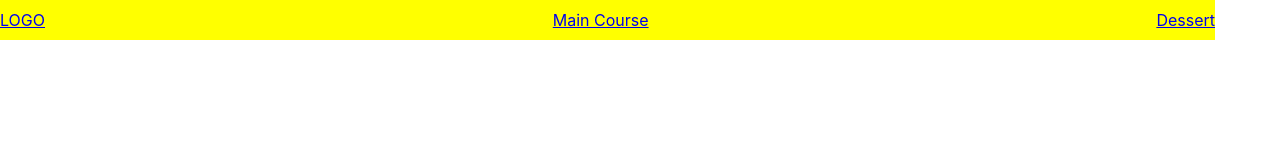
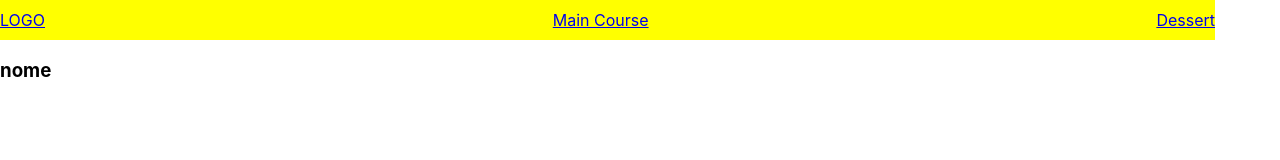
Before and after one commit to tatafernandes/ProjectII, a React (Create React App) app: page /food-carousel in a window 1280 px wide. Shown: the top 160 px of the page. Built offline with nearby package versions, Linux system fonts and the light colour scheme.

Commit message:
create Categories and Carousel components

```diff
--- a/src/App.js
+++ b/src/App.js
@@ -5,6 +5,7 @@ import { Routes, Route } from "react-router-dom";
 import Home from './components/home/Home';
 import FoodsList from './components/foods-list/FoodsList';
 import FoodRecipe from './components/food-recipe/FoodRecipe';
+import Categories from './pages/categories/Categories';
 
 const App = () => {
   return (
@@ -14,6 +15,7 @@ const App = () => {
         <Route exact path="/" element={ <Home /> } />
         <Route exact path="/foods-list/:idList" element={ <FoodsList /> } />
         <Route exact path="/food-recipe/:idRecipe" element={ <FoodRecipe /> } />
+        <Route exact path='/food-carousel' element={ <Categories /> } />
       </Routes>
     </>
   );
--- /dev/null
+++ b/src/components/carousel/Carousel.js
@@ -0,0 +1,9 @@
+import React from "react";
+
+const Carousel = ( {strCategory} ) => {
+    return (
+        <h3>{strCategory}</h3>
+    );
+};
+
+export default Carousel;
--- /dev/null
+++ b/src/pages/categories/Categories.js
@@ -0,0 +1,12 @@
+import React from "react";
+import Carousel from "../../components/carousel/Carousel";
+
+const Categories = () => {
+    return (
+        <>
+            <Carousel strCategory={"nome"} />
+        </>
+    );
+};
+
+export default Categories;
```
Also changed, not shown: src/components/carousel/Carousel.css (added).
